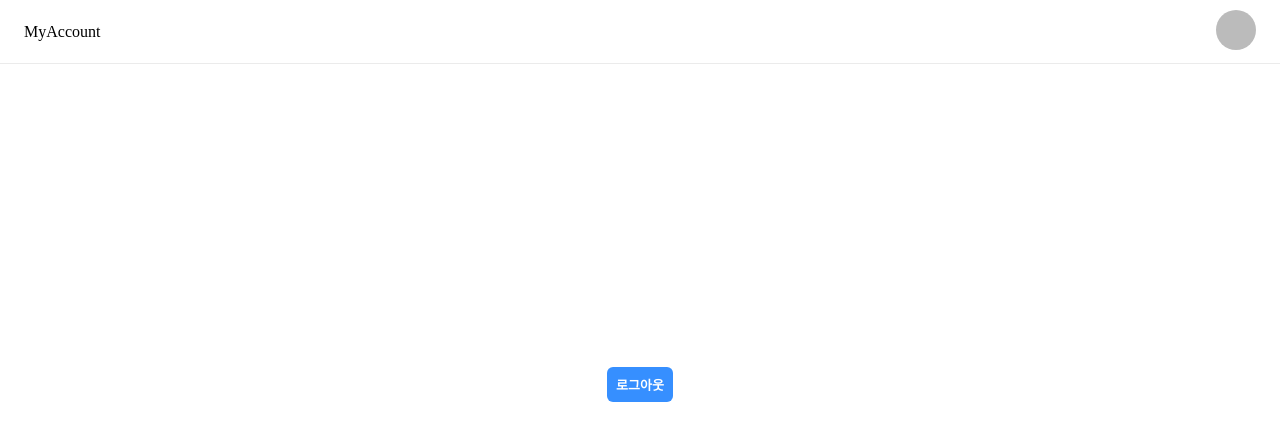
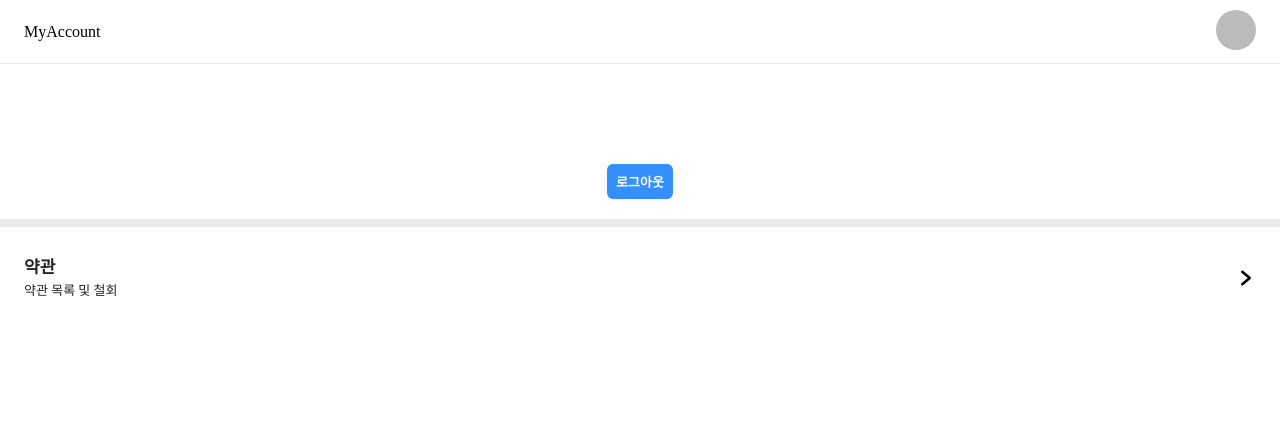
Before and after one commit to shinhojung814/my-account, a Next.js app: page /my in a window 1280 px wide. Shown: the top 440 px of the page. Built offline with nearby package versions, Linux system fonts and the light colour scheme; no server answers; sample sign-in values are in the browser's storage.

Commit message:
Added Settings & Terms pages

```diff
--- a/src/pages/api/auth/[...nextauth].tsx
+++ b/src/pages/api/auth/[...nextauth].tsx
@@ -12,9 +12,6 @@ export default NextAuth({
   ],
   callbacks: {
     session({ session, token }) {
-      // console.log('session', session)
-      // console.log('token', token)
-
       if (session.user) {
         ;(session.user as User).id = token.sub as string
       }
--- a/src/pages/card/search.tsx
+++ b/src/pages/card/search.tsx
@@ -39,13 +39,13 @@ function SearchPage() {
   }, [])
 
   return (
-    <div style={{ padding: 24 }}>
+    <div>
       <Top title="추천 카드" subtitle="회원님을 위한 추천 카드입니다." />
       <div style={{ padding: '0 24px 12px 24px' }}>
         <Input ref={inputRef} value={keyword} onChange={handleKeyword} />
       </div>
       {keyword !== '' && data?.length === 0 ? (
-        <div style={{ display: 'flex', flexDirection: 'column', padding: 24 }}>
+        <div style={{ display: 'flex', flexDirection: 'column', padding: 36 }}>
           <Text>입력하신 검색어와 일치하는 카드가 없습니다.</Text>
           <Spacing direction="vertical" size={4} />
           <Text typography="t6" color="gray700">
--- a/src/pages/my.tsx
+++ b/src/pages/my.tsx
@@ -1,22 +1,48 @@
+import { useRouter } from 'next/router'
 import { signOut } from 'next-auth/react'
 
 import Flex from '@shared/Flex'
 import Button from '@shared/Button'
+import Spacing from '@shared/Spacing'
+import ListRow from '@shared/ListRow'
 import withAuth from '@hooks/withAuth'
 
 function MyPage() {
+  const router = useRouter()
+
   return (
-    <div
-      style={{
-        display: 'flex',
-        justifyContent: 'center',
-        alignItems: 'center',
-        height: '80vh',
-      }}
-    >
+    // <div
+    //   style={{
+    //     display: 'flex',
+    //     justifyContent: 'center',
+    //     alignItems: 'center',
+    //     height: '80vh',
+    //   }}
+    // >
+    //   <Flex justify="center">
+    //     <Button onClick={() => signOut({ callbackUrl: '/' })}>로그아웃</Button>
+    //   </Flex>
+    // </div>
+    <div>
+      <Spacing direction="vertical" size={100} />
       <Flex justify="center">
         <Button onClick={() => signOut({ callbackUrl: '/' })}>로그아웃</Button>
       </Flex>
+      <Spacing
+        direction="vertical"
+        size={8}
+        backgroundColor="gray100"
+        style={{ margin: '20px 0' }}
+      />
+      <ul>
+        <ListRow
+          contents={<ListRow.Texts title="약관" subtitle="약관 목록 및 철회" />}
+          onClick={() => {
+            router.push('/settings/terms')
+          }}
+          withArrow={true}
+        />
+      </ul>
     </div>
   )
 }
--- a/src/remote/account.ts
+++ b/src/remote/account.ts
@@ -28,7 +28,7 @@ export async function getTerms(userId: string) {
 
   return {
     id: snapshot.id,
-    ...(snapshot.data() as { userId: string; termIds: string[] }),
+    ...(snapshot.data() as { userId: string; termsIds: string[] }),
   }
 }
 
--- a/src/remote/piggybank.ts
+++ b/src/remote/piggybank.ts
@@ -3,7 +3,6 @@ import {
   doc,
   query,
   where,
-  limit,
   orderBy,
   setDoc,
   getDocs,
```
Also changed, not shown: src/pages/settings/terms.tsx (added, +94 -0 lines).
